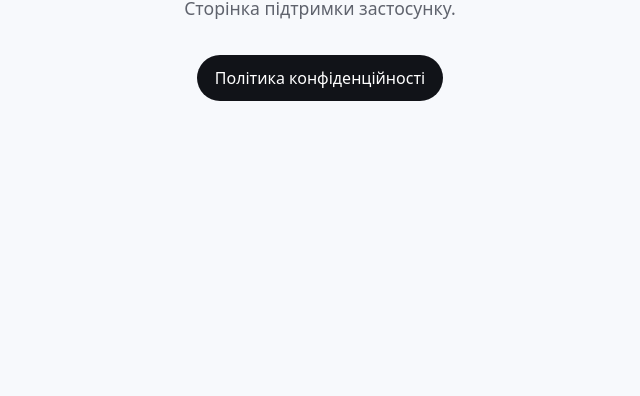
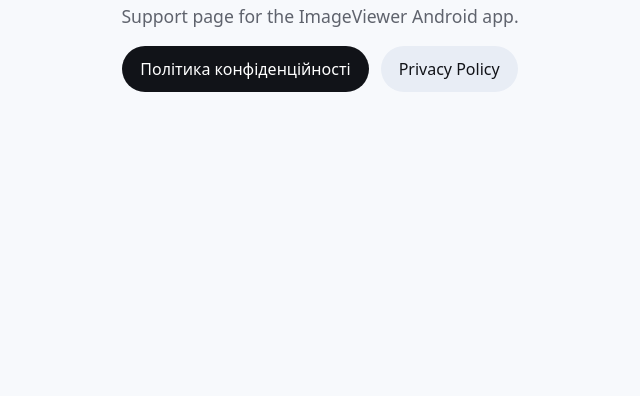
Before and after one commit to Aecttann/image-viewer-site, a plain HTML site: page index.html in a window 1280 px wide. Shown: the part 404-800 px from the top of the page, without its empty margins (320-960 px from the left). Drawn offline with Linux system fonts and the light colour scheme.

Commit message:
Add language links to home page

```diff
--- a/index.html
+++ b/index.html
@@ -9,14 +9,19 @@
     main { max-width: 680px; padding: 32px; text-align: center; }
     h1 { font-size: clamp(2.4rem, 8vw, 4rem); margin: 0 0 12px; }
     p { color: #5f636d; font-size: 1.1rem; }
-    a { display: inline-block; margin-top: 18px; padding: 12px 18px; border-radius: 999px; background: #111318; color: #fff; text-decoration: none; }
+    .actions { display: flex; flex-wrap: wrap; gap: 12px; justify-content: center; margin-top: 18px; }
+    a { display: inline-block; padding: 12px 18px; border-radius: 999px; background: #111318; color: #fff; text-decoration: none; }
+    a.secondary { background: #e8edf5; color: #111318; }
   </style>
 </head>
 <body>
   <main>
     <h1>ImageViewer</h1>
-    <p>Сторінка підтримки застосунку.</p>
-    <a href="privacy.html">Політика конфіденційності</a>
+    <p>Support page for the ImageViewer Android app.</p>
+    <div class="actions">
+      <a href="privacy.html">Політика конфіденційності</a>
+      <a class="secondary" href="privacy.html#en">Privacy Policy</a>
+    </div>
   </main>
 </body>
 </html>
```
